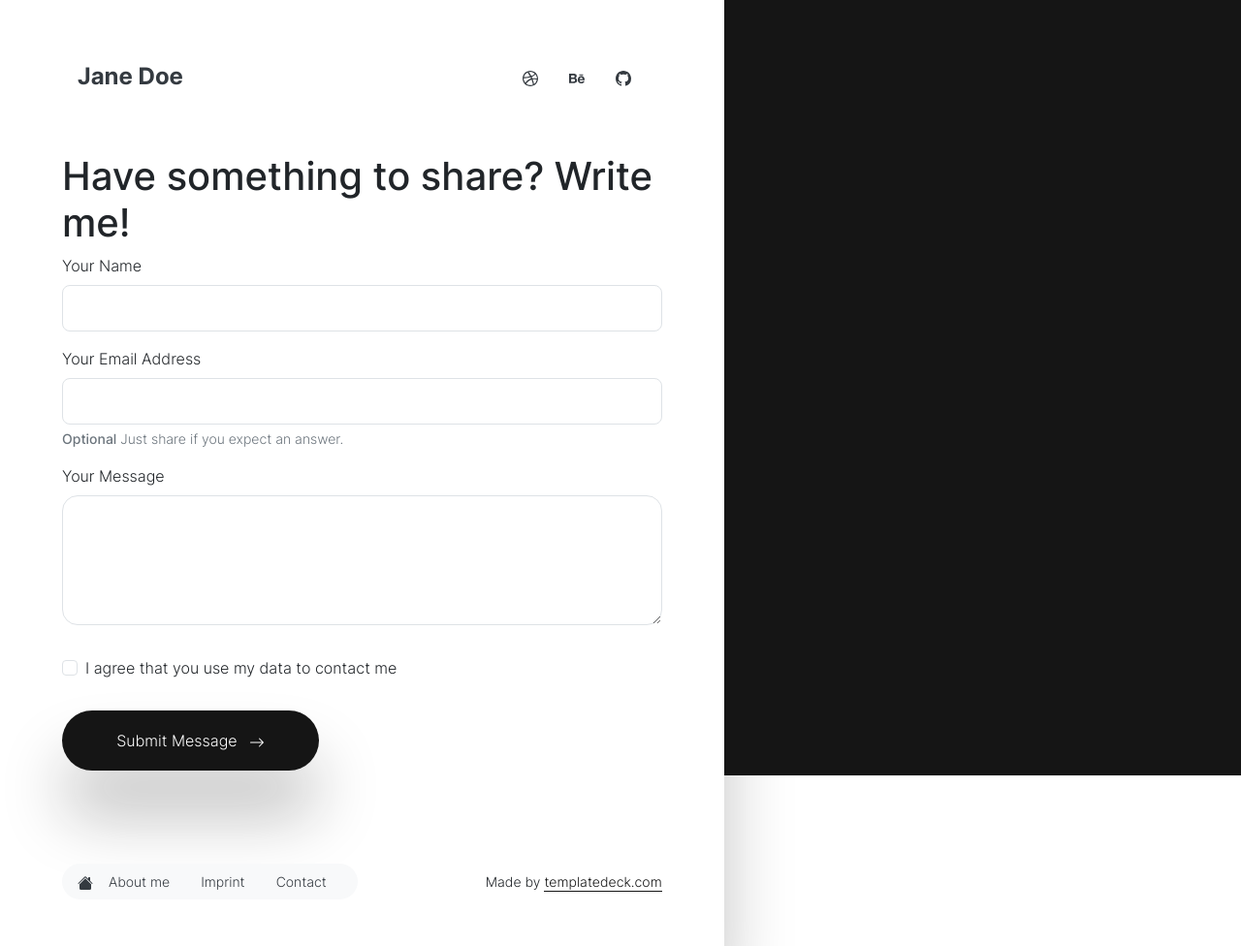
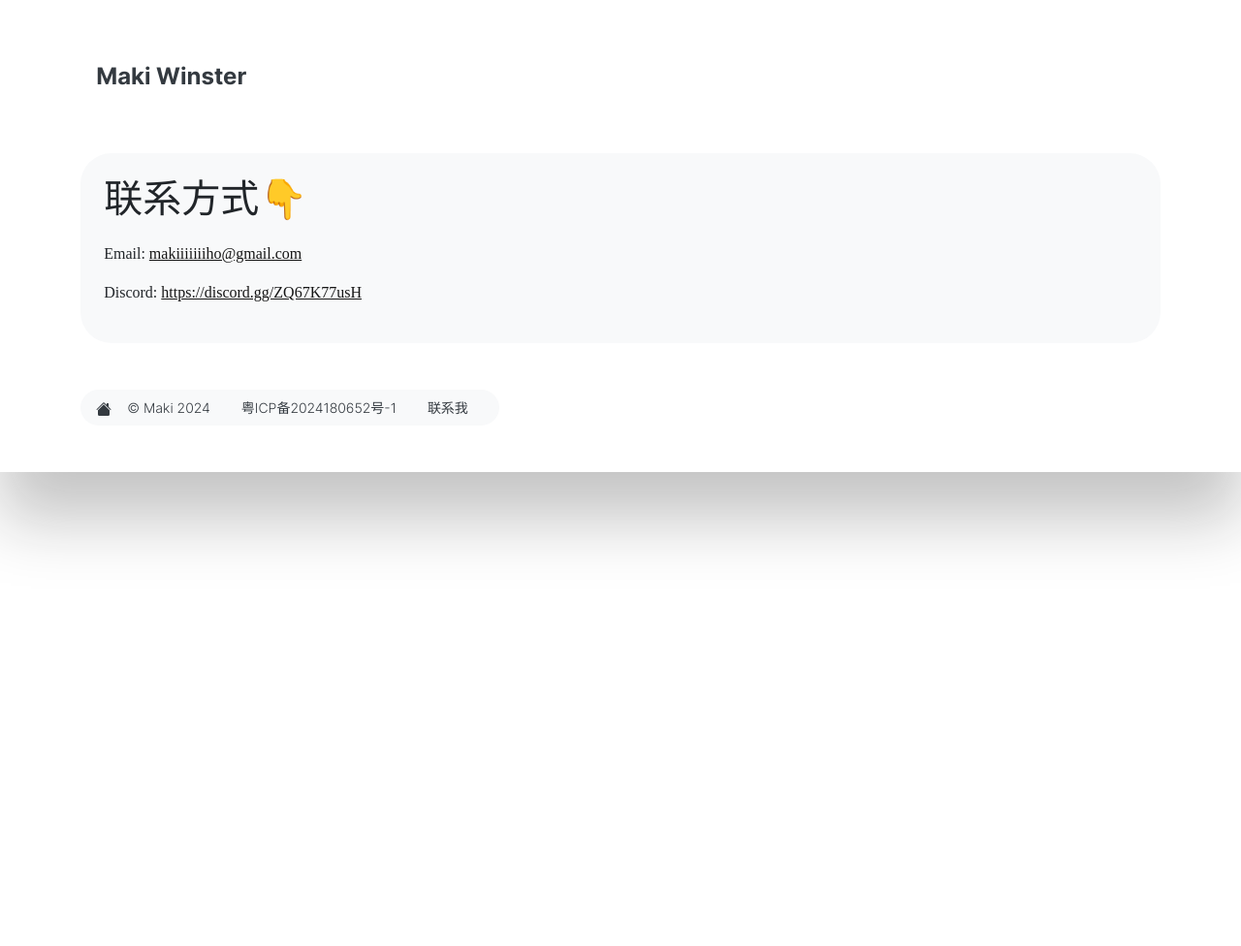
Before and after one commit to MakiWinster/myHomePage, a plain HTML site: page contact.html in a window 1280 px wide. Shown: the whole page at 97% size. After the commit the page ends 800 px from the top, so only its background shows below. Drawn offline with Linux system fonts and the light colour scheme; a web font is replaced by a local one.

```diff
--- a/contact.html
+++ b/contact.html
@@ -1,40 +1,45 @@
 <!doctype html>
-<html class="h-100" lang="en">
+<html lang="zn-CH">
 
 <head>
   <meta charset="utf-8">
   <meta name="viewport" content="width=device-width,initial-scale=1,shrink-to-fit=no">
   <meta name="description" content="A growing collection of ready to use components for the CSS framework Bootstrap 5">
-  <link rel="apple-touch-icon" sizes="180x180" href="img/apple-touch-icon.png">
-  <link rel="icon" type="image/png" sizes="32x32" href="img/favicon-32x32.png">
-  <link rel="icon" type="image/png" sizes="16x16" href="img/favicon-16x16.png">
-  <link rel="icon" type="image/png" sizes="96x96" href=".t/img/favicon.png">
+  <link rel="apple-touch-icon" sizes="180x180" href="img/head.png">
+  <link rel="icon" type="image/png" sizes="32x32" href="img/head.png">
+  <link rel="icon" type="image/png" sizes="16x16" href="img/head.png">
+  <link rel="icon" type="image/png" sizes="96x96" href="img/head.png">
   <meta name="author" content="Holger Koenemann">
   <meta name="generator" content="Eleventy v2.0.1">
   <meta name="HandheldFriendly" content="true">
-  <title>Have something to share? Write me!</title>
+  <title>MakisLIFE!!!</title>
   <link rel="stylesheet" href="css/min/theme.css">
   <link rel="stylesheet" href="css/aos.css">
+  <link rel="stylesheet" href="css/fonts.css">
 
   <style>
     .bg-img {
       background-image: url(./img/webp/bck6.webp);
     }
+
     @media only screen and (max-width: 576px) {
       .bg-img {
         background-image: url(./img/webp/bck6_xs.webp);
       }
     }
+
     @media only screen and (max-width: 992px) {
       .bg-img {
         background-image: url(./img/webp/bck6_xs.webp);
       }
     }
+
     @media only screen and (max-width: 1440px) {
       .bg-img {
         background-image: url(./img/webp/bck6_md.webp);
       }
     }
+
     @media only screen and (min-width: 1441px) {
       .bg-img {
         background-image: url(./img/webp/bck6_xl.webp);
@@ -43,7 +48,6 @@
   </style>
 
   <style>
-
     /* inter-300 - latin */
     @font-face {
       font-family: 'Inter';
@@ -51,8 +55,10 @@
       font-weight: 300;
       font-display: swap;
       src: local(''),
-       url('./fonts/inter-v12-latin-300.woff2') format('woff2'), /* Chrome 26+, Opera 23+, Firefox 39+ */
-       url('./fonts/inter-v12-latin-300.woff') format('woff'); /* Chrome 6+, Firefox 3.6+, IE 9+, Safari 5.1+ */
+        url('./fonts/inter-v12-latin-300.woff2') format('woff2'),
+        /* Chrome 26+, Opera 23+, Firefox 39+ */
+        url('./fonts/inter-v12-latin-300.woff') format('woff');
+      /* Chrome 6+, Firefox 3.6+, IE 9+, Safari 5.1+ */
     }
 
     @font-face {
@@ -61,19 +67,23 @@
       font-weight: 500;
       font-display: swap;
       src: local(''),
-       url('./fonts/inter-v12-latin-500.woff2') format('woff2'), /* Chrome 26+, Opera 23+, Firefox 39+ */
-       url('./fonts/inter-v12-latin-500.woff') format('woff'); /* Chrome 6+, Firefox 3.6+, IE 9+, Safari 5.1+ */
+        url('./fonts/inter-v12-latin-500.woff2') format('woff2'),
+        /* Chrome 26+, Opera 23+, Firefox 39+ */
+        url('./fonts/inter-v12-latin-500.woff') format('woff');
+      /* Chrome 6+, Firefox 3.6+, IE 9+, Safari 5.1+ */
     }
+
     @font-face {
       font-family: 'Inter';
       font-style: normal;
       font-weight: 700;
       font-display: swap;
       src: local(''),
-       url('./fonts/inter-v12-latin-700.woff2') format('woff2'), /* Chrome 26+, Opera 23+, Firefox 39+ */
-       url('./fonts/inter-v12-latin-700.woff') format('woff'); /* Chrome 6+, Firefox 3.6+, IE 9+, Safari 5.1+ */
+        url('./fonts/inter-v12-latin-700.woff2') format('woff2'),
+        /* Chrome 26+, Opera 23+, Firefox 39+ */
+        url('./fonts/inter-v12-latin-700.woff') format('woff');
+      /* Chrome 6+, Firefox 3.6+, IE 9+, Safari 5.1+ */
     }
-
   </style>
 
 </head>
@@ -82,75 +92,27 @@
   <div class="h-100 container-fluid position-relative">
     <div class="h-100 row d-flex align-items-stretch position-relative z-1">
 
-          <div class="p-0 col-11 col-sm-10 col-md-9 col-lg-8 col-xl-7 col-xxl-5 d-flex align-items-start flex-column shadow position-relative">
+      <div
+        class="d-flex align-items-start flex-column shadow position-relative">
 
         <header class="mb-auto py-vh-2 col-12 px-vw-5">
           <nav id="navScroll" class="navbar navbar-expand-lg navbar-dark d-flex px-3" tabindex="0">
-    <a class="navbar-brand d-flex align-items-center flex-grow-1 link-opacity-50-hover link-dark" href="index.html">
-  <div class="fw-bold fs-4">Jane Doe</div>
+            <a class="navbar-brand d-flex align-items-center flex-grow-1 link-opacity-50-hover link-dark"
+              href="index.html">
+              <div class="fw-bold fs-4">Maki Winster</div>
             </a>
-
-    <div class="col-auto ps-2 ms-2" id="navbarSupportedContent">
-      <ul class="nav ms-auto mb-2 mb-lg-0 ms-2 list-inline list-unstyled">
-      <li class="nav-item">
-    <a class="nav-link pe-3 link-dark link-opacity-50-hover" aria-label="Link to my Dribbble Portfolio" href="https://dribbble.com/Koenemann" target="_blank">
-      <svg xmlns="http://www.w3.org/2000/svg" width="16" height="16" fill="currentColor" class="bi bi-dribbble" viewBox="0 0 16 16">
-  <path fill-rule="evenodd" d="M8 0C3.584 0 0 3.584 0 8s3.584 8 8 8c4.408 0 8-3.584 8-8s-3.592-8-8-8zm5.284 3.688a6.802 6.802 0 0 1 1.545 4.251c-.226-.043-2.482-.503-4.755-.217-.052-.112-.096-.234-.148-.355-.139-.33-.295-.668-.451-.99 2.516-1.023 3.662-2.498 3.81-2.69zM8 1.18c1.735 0 3.323.65 4.53 1.718-.122.174-1.155 1.553-3.584 2.464-1.12-2.056-2.36-3.74-2.551-4A6.95 6.95 0 0 1 8 1.18zm-2.907.642A43.123 43.123 0 0 1 7.627 5.77c-3.193.85-6.013.833-6.317.833a6.865 6.865 0 0 1 3.783-4.78zM1.163 8.01V7.8c.295.01 3.61.053 7.02-.971.199.381.381.772.555 1.162l-.27.078c-3.522 1.137-5.396 4.243-5.553 4.504a6.817 6.817 0 0 1-1.752-4.564zM8 14.837a6.785 6.785 0 0 1-4.19-1.44c.12-.252 1.509-2.924 5.361-4.269.018-.009.026-.009.044-.017a28.246 28.246 0 0 1 1.457 5.18A6.722 6.722 0 0 1 8 14.837zm3.81-1.171c-.07-.417-.435-2.412-1.328-4.868 2.143-.338 4.017.217 4.251.295a6.774 6.774 0 0 1-2.924 4.573z"/>
-</svg>
-    </a>
-  </li>
-  <li class="nav-item">
-    <a class="nav-link pe-3 link-dark link-opacity-50-hover" href="https://www.behance.net/holgerkoenemann" aria-label="Link to my Behance Portfolio" target="_blank">
-      <svg xmlns="http://www.w3.org/2000/svg" width="16" height="16" fill="currentColor" class="bi bi-behance" viewBox="0 0 16 16">
-  <path d="M4.654 3c.461 0 .887.035 1.278.14.39.07.711.216.996.391.286.176.497.426.641.747.14.32.216.711.216 1.137 0 .496-.106.922-.356 1.242-.215.32-.566.606-.997.817.606.176 1.067.496 1.348.922.281.426.461.957.461 1.563 0 .496-.105.922-.285 1.278a2.317 2.317 0 0 1-.782.887c-.32.215-.711.39-1.137.496a5.329 5.329 0 0 1-1.278.176L0 12.803V3h4.654zm-.285 3.978c.39 0 .71-.105.957-.285.246-.18.355-.497.355-.887 0-.216-.035-.426-.105-.567a.981.981 0 0 0-.32-.355 1.84 1.84 0 0 0-.461-.176c-.176-.035-.356-.035-.567-.035H2.17v2.31c0-.005 2.2-.005 2.2-.005zm.105 4.193c.215 0 .426-.035.606-.07.176-.035.356-.106.496-.216s.25-.215.356-.39c.07-.176.14-.391.14-.641 0-.496-.14-.852-.426-1.102-.285-.215-.676-.32-1.137-.32H2.17v2.734h2.305v.005zm6.858-.035c.286.285.711.426 1.278.426.39 0 .746-.106 1.032-.286.285-.215.46-.426.53-.64h1.74c-.286.851-.712 1.457-1.278 1.848-.566.355-1.243.566-2.06.566a4.135 4.135 0 0 1-1.527-.285 2.827 2.827 0 0 1-1.137-.782 2.851 2.851 0 0 1-.712-1.172c-.175-.461-.25-.957-.25-1.528 0-.531.07-1.032.25-1.493.18-.46.426-.852.747-1.207.32-.32.711-.606 1.137-.782a4.018 4.018 0 0 1 1.493-.285c.606 0 1.137.105 1.598.355.46.25.817.532 1.102.958.285.39.496.851.641 1.348.07.496.105.996.07 1.563h-5.15c0 .58.21 1.11.496 1.396zm2.24-3.732c-.25-.25-.642-.391-1.103-.391-.32 0-.566.07-.781.176-.215.105-.356.25-.496.39a.957.957 0 0 0-.25.497c-.036.175-.07.32-.07.46h3.196c-.07-.526-.25-.882-.497-1.132zm-3.127-3.728h3.978v.957h-3.978v-.957z"/>
-</svg>
-    </a>
-  </li>
-  <li class="nav-item">
-    <a class="nav-link link-dark link-opacity-50-hover" href="https://github.com/holger1411" aria-label="Link to my GitHub Profil Page" target="_blank">
-      <svg xmlns="http://www.w3.org/2000/svg" width="16" height="16" fill="currentColor" class="bi bi-github" viewBox="0 0 16 16">
-  <path d="M8 0C3.58 0 0 3.58 0 8c0 3.54 2.29 6.53 5.47 7.59.4.07.55-.17.55-.38 0-.19-.01-.82-.01-1.49-2.01.37-2.53-.49-2.69-.94-.09-.23-.48-.94-.82-1.13-.28-.15-.68-.52-.01-.53.63-.01 1.08.58 1.23.82.72 1.21 1.87.87 2.33.66.07-.52.28-.87.51-1.07-1.78-.2-3.64-.89-3.64-3.95 0-.87.31-1.59.82-2.15-.08-.2-.36-1.02.08-2.12 0 0 .67-.21 2.2.82.64-.18 1.32-.27 2-.27.68 0 1.36.09 2 .27 1.53-1.04 2.2-.82 2.2-.82.44 1.1.16 1.92.08 2.12.51.56.82 1.27.82 2.15 0 3.07-1.87 3.75-3.65 3.95.29.25.54.73.54 1.48 0 1.07-.01 1.93-.01 2.2 0 .21.15.46.55.38A8.012 8.012 0 0 0 16 8c0-4.42-3.58-8-8-8z"/>
-</svg>
-    </a>
-  </li>
-
-    </ul>
-    </div>
-</nav>
 
         </header>
         <main class="mb-auto col-12 px-vw-5">
-              <h1 data-aos="fade-left" data-aos-delay="0">Have something to share? Write me!</h1>
-<form class="row" data-aos="fade-up">
-  <div class="col-12">
-    <div class="mb-3" data-aos="fade-left" data-aos-delay="100">
-      <label for="InputName1" class="form-label">Your Name</label>
-      <input type="password" class="form-control form-control-lg" id="InputName">
+          <div class="rounded bg-light p-4" data-aos="fade-left" data-aos-delay="0" style="font-family: 'zhengwen';">
+            <h1 data-aos="fade-left" data-aos-delay="100" style="margin-bottom: 20px;">联系方式👇</h1>
+            <p data-aos="fade-left" data-aos-delay="200">Email: <a href="mailto:makiiiiiiiho@gmail.com" data-aos="fade-left" data-aos-delay="200">makiiiiiiiho@gmail.com</a></p>
+            <p data-aos="fade-left" data-aos-delay="300">Discord: <a href="https://discord.gg/ZQ67K77usH">https://discord.gg/ZQ67K77usH</a></p>
+            <p data-aos="fade-left" data-aos-delay="400"></p>
+            <p data-aos="fade-left" data-aos-delay="500"></p>
           </div>
-  <div class="mb-3" data-aos="fade-left" data-aos-delay="300">
-    <label for="InputEmail1" class="form-label">Your Email Address</label>
-    <input type="email" class="form-control form-control-lg" id="InputEmail1" aria-describedby="emailHelp">
-    <div id="emailHelp" class="form-text small text-secondary"><strong>Optional</strong> Just share if you expect an answer.</div>
-  </div>
-  <div class="mb-3" data-aos="fade-left" data-aos-delay="500">
-        <label for="exampleTextarea1" class="form-label">Your Message</label>
-    <textarea class="form-control rounded-1" aria-label="With textarea" rows="5" id="exampleTextarea1"></textarea>
-  </div>
-  <div class="mb-3 form-check py-3" data-aos="fade-left" data-aos-delay="700">
-    <input type="checkbox" class="form-check-input" id="exampleCheck1">
-    <label class="form-check-label" for="exampleCheck1">I agree that you use my data to contact me</label>
-  </div>
-  <button type="submit" class="btn btn-black btn-xl shadow me-1 mb-5" data-aos="fade-left" data-aos-delay="900">
-    Submit Message
-    <svg xmlns="http://www.w3.org/2000/svg" width="16" height="16" fill="currentColor" class="bi bi-arrow-right ms-2" viewbox="0 0 16 16">
-      <path fill-rule="evenodd" d="M1 8a.5.5 0 0 1 .5-.5h11.793l-3.147-3.146a.5.5 0 0 1 .708-.708l4 4a.5.5 0 0 1 0 .708l-4 4a.5.5 0 0 1-.708-.708L13.293 8.5H1.5A.5.5 0 0 1 1 8z"/>
-    </svg>
-  </button>
-</div>
-</form>
+        </main>
 
-
-            </main>
         <footer class="mb-auto col-12 py-vh-3 px-vw-5">
 
           <div class="row d-flex justify-content-between small">
@@ -158,40 +120,35 @@
               <ul class="nav bg-light rounded px-3">
                 <li class="nav-item">
                   <a class="nav-link link-dark px-0" href="index.html" aria-label="Go home!">
-        <svg xmlns="http://www.w3.org/2000/svg" width="16" height="16" fill="currentColor" class="bi bi-house-fill" viewbox="0 0 16 16">
-          <path d="M8.707 1.5a1 1 0 0 0-1.414 0L.646 8.146a.5.5 0 0 0 .708.708L8 2.207l6.646 6.647a.5.5 0 0 0 .708-.708L13 5.793V2.5a.5.5 0 0 0-.5-.5h-1a.5.5 0 0 0-.5.5v1.293L8.707 1.5Z"/>
-          <path d="m8 3.293 6 6V13.5a1.5 1.5 0 0 1-1.5 1.5h-9A1.5 1.5 0 0 1 2 13.5V9.293l6-6Z"/>
+                    <svg xmlns="http://www.w3.org/2000/svg" width="16" height="16" fill="currentColor"
+                      class="bi bi-house-fill" viewbox="0 0 16 16">
+                      <path
+                        d="M8.707 1.5a1 1 0 0 0-1.414 0L.646 8.146a.5.5 0 0 0 .708.708L8 2.207l6.646 6.647a.5.5 0 0 0 .708-.708L13 5.793V2.5a.5.5 0 0 0-.5-.5h-1a.5.5 0 0 0-.5.5v1.293L8.707 1.5Z" />
+                      <path d="m8 3.293 6 6V13.5a1.5 1.5 0 0 1-1.5 1.5h-9A1.5 1.5 0 0 1 2 13.5V9.293l6-6Z" />
                     </svg>
                   </a>
                 </li>
                 <li class="nav-item">
-      <a class="nav-link link-dark" href="aboutme.html">About me</a>
+                  <a class="nav-link link-dark" href="">© Maki 2024</a>
                 </li>
                 <li class="nav-item">
-      <a class="nav-link link-dark" href="imprint.html">Imprint</a>
+                  <a class="nav-link link-dark" href="https://beian.miit.gov.cn"> 粤ICP备2024180652号-1</a>
                 </li>
                 <li class="nav-item">
-      <a class="nav-link link-dark" href="contact.html">Contact</a>
+                  <a class="nav-link link-dark" href="contact.html">联系我</a>
                 </li>
               </ul>
-</div>
-  <div class="col-12 col-md text-center text-md-end py-2">
-      Made by <a href="https://templatedeck.com" class="link-fancy" target="_blank">templatedeck.com</a>
             </div>
           </div>
 
         </footer>
-          </div>
-
-            <div class="col-1 col-sm-2 col-md-3 col-lg-4 col-xl-5 col-xxl-7 bg-cover py-vh-max py-lg-0 bg-black ba-local position-fixed top-0 end-0 z-0 h-100 bg-img" data-aos="fade"></div>
-
       </div>
   </div>
 
   <script src="js/bootstrap.bundle.min.js" async></script>
   <script src="js/aos.js"></script>
   <script>
- AOS.init({ });
+    AOS.init({});
   </script>
 
 </body>
```
Also changed, not shown: css/fonts.css (added, +20 -0 lines), index.html (+16 -21 lines), 1 other file. Lines whose indentation alone changed are shown as unchanged.
